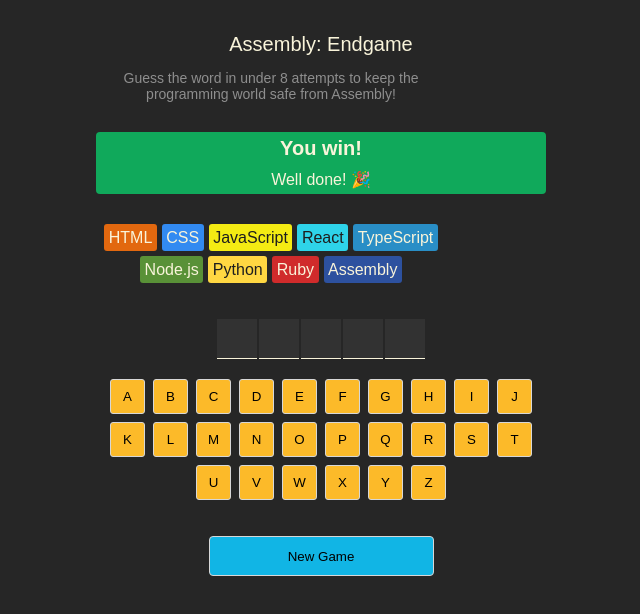
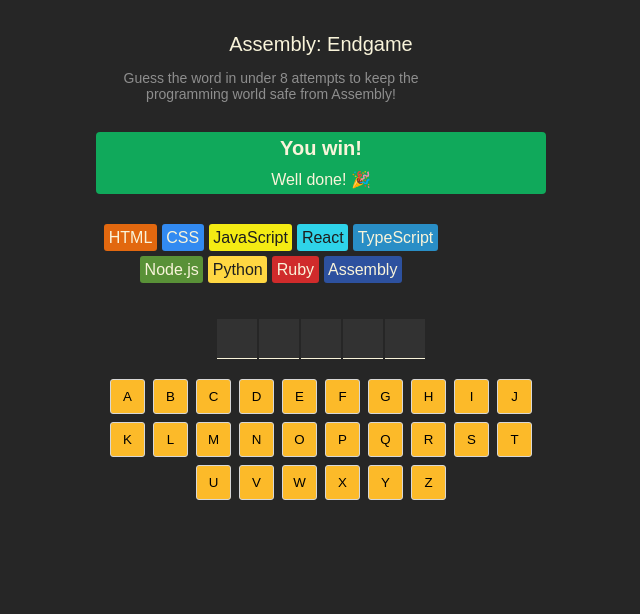
Before and after one commit to ovezthaking/React-Side-Projects, a React (Vite) app in the folder CapstoneProjects/Assembly Endgame/: page / in a window 1280 px wide. Shown: the top 614 px of the page, without its empty margins (319-959 px from the left). Built offline with nearby package versions, Linux system fonts and the light colour scheme.

Commit message:
is game over?

```diff
--- a/CapstoneProjects/Assembly Endgame/src/App.tsx
+++ b/CapstoneProjects/Assembly Endgame/src/App.tsx
@@ -9,6 +9,11 @@
   const wrongGuessCount: number = guessedLetters.filter(letter =>
     !currentWord.includes(letter)
   ).length
+  const isGameWon =
+    currentWord.split('').every(letter => guessedLetters.includes(letter))
+  const isGameLost =
+    wrongGuessCount >= languages.length - 1
+  const isGameOver = isGameWon || isGameLost
 
   const alphabet = "abcdefghijklmnopqrstuvwxyz"
 
@@ -82,7 +87,7 @@
       <section className="keyboard">
         {keyboardElements}
       </section>
-      <button className="new-game">New Game</button>
+      {isGameOver && <button className="new-game">New Game</button>}
     </main>
   )
 }
```
